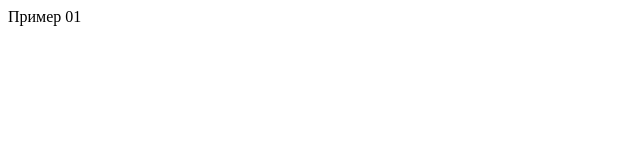
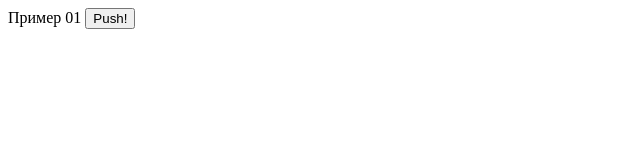
Before and after one commit to Rydzaki/git_ex_01, a plain HTML site: page index.html in a window 1280 px wide. Shown: the whole page, without its empty margins (0-640 px from the left). Drawn offline with Linux system fonts and the light colour scheme.

Commit message:
add button

```diff
--- a/index.html
+++ b/index.html
@@ -10,6 +10,7 @@
 <body>
 <h>
     Пример 01
+    <button>Push!</button>
 </h>
 
 </body>
```
